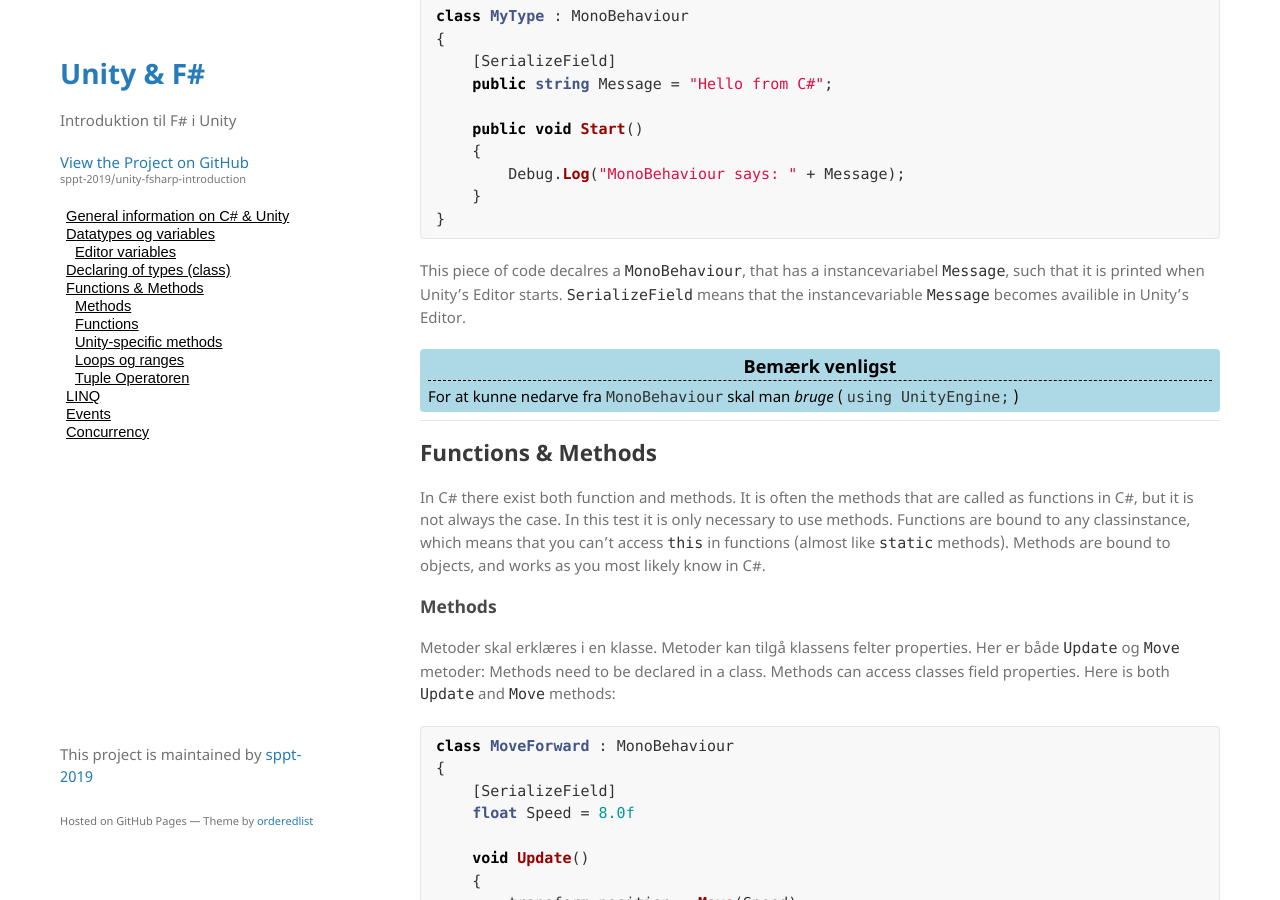
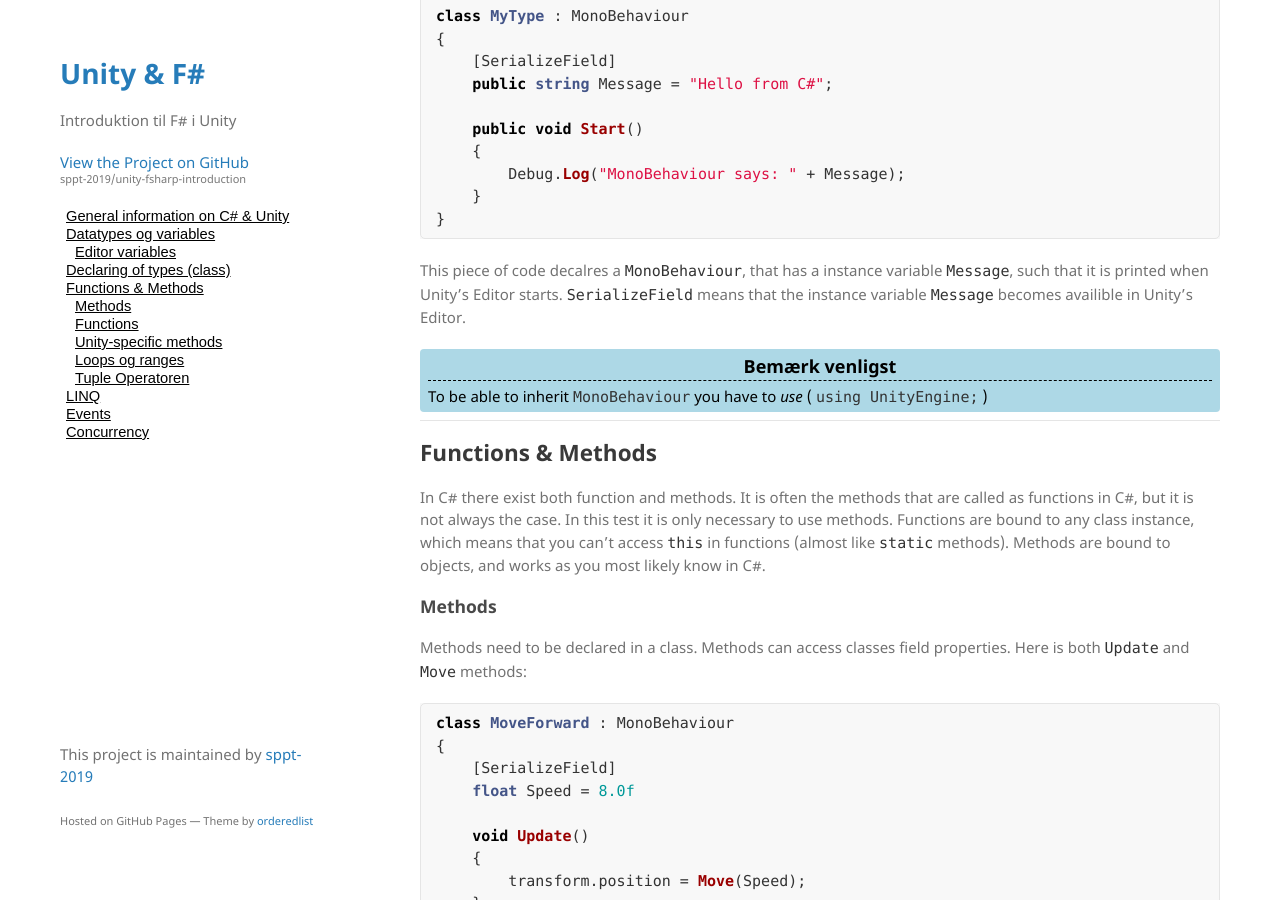
Before and after one commit to sppt-2019/unity-fsharp-introduction, a Jekyll site: the page built from csharp-eng.md, in a window 1280 px wide and 900 px high, scrolled down 1060 px. Built offline with Jekyll 4.4.1, drawn with Linux system fonts in a browser that asks for light colours; our own code applies the rules of GitHub Pages for plain Markdown files; some of the changed text lies outside the part shown.

Commit message:
Last complete translation

````diff
--- a/csharp-eng.md
+++ b/csharp-eng.md
@@ -1,7 +1,7 @@
 ## General information on C# & Unity
-C# is a object orientetet programming language that runs in the .NET Platform. Since C# is a objekt orientet it means that almost everything is considered as objects and functioncalls. The syntax in C# is inspired by Smalltalk and C++ and is a curly braces ( `{` og `}` ) based, instead of indention-based like we know from F#.
+C# is a object oriented programming language that runs in the .NET Platform. Since C# is a object oriented it means that almost everything is considered as objects and function calls. The syntax in C# is inspired by Smalltalk and C++ and is a curly braces ( `{` and `}` ) based, instead of indention-based like we know from F#.
 
-In C# there is implicit membership. In C# it would be typical for a `GameObject` to call `Destroy` if we wished to remove a object. In this call it is implicit that the `Destroy`-method is a static method on the class `GameObject`. It is the same case with methods on objects, we will always need to call them with a `Metode`.
+In C# there is implicit membership. In C# it would be typical for a `GameObject` to call `Destroy` if we wished to remove a object. In this call it is implicit that the `Destroy`-method is a static method on the class `GameObject`. It is the same case with methods on objects, we will always need to call them with a `Method`.
 
 ___
 ## Datatypes og variables
@@ -44,19 +44,18 @@ class MyType : MonoBehaviour
     }
 }
 ```
-This piece of code decalres a `MonoBehaviour`, that has a instancevariabel `Message`, such that it is printed when Unity's Editor starts. `SerializeField` means that the instancevariable `Message` becomes availible in Unity's Editor.
+This piece of code decalres a `MonoBehaviour`, that has a instance variable `Message`, such that it is printed when Unity's Editor starts. `SerializeField` means that the instance variable `Message` becomes availible in Unity's Editor.
 
 <div class="note-box">
-    For at kunne nedarve fra <code>MonoBehaviour</code> skal man <i>bruge</i> ( <code>using UnityEngine;</code> )
+    To be able to inherit <code>MonoBehaviour</code> you have to <i>use</i> ( <code>using UnityEngine;</code> )
 </div>
 
 ___
 ## Functions & Methods
 In C# there exist both function and methods. It is often the methods that are called as functions in C#, but it is not always the case. In this test it is only necessary to use methods.
-Functions are bound to any classinstance, which means that you can't access `this` in functions (almost like `static` methods). Methods are bound to objects, and works as you most likely know in C#.
+Functions are bound to any class instance, which means that you can't access `this` in functions (almost like `static` methods). Methods are bound to objects, and works as you most likely know in C#.
 
 ### Methods
-Metoder skal erklæres i en klasse. Metoder kan tilgå klassens felter properties. Her er både `Update` og `Move` metoder:
 Methods need to be declared in a class. Methods can access classes field properties. Here is both `Update` and `Move` methods:
 ```csharp
 class MoveForward : MonoBehaviour
````
Also changed, not shown: other parts of csharp-eng.md (+4 -4 lines).
